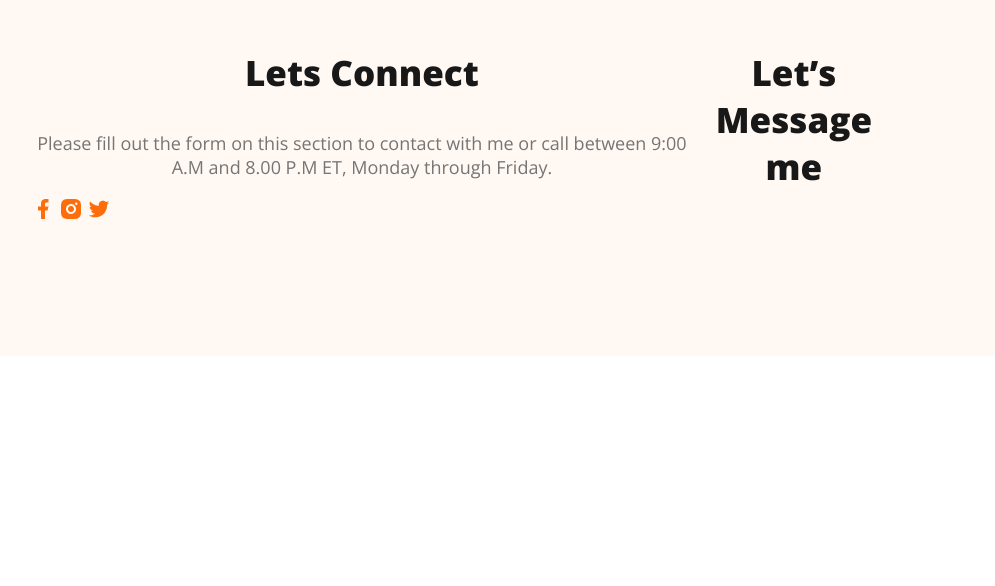
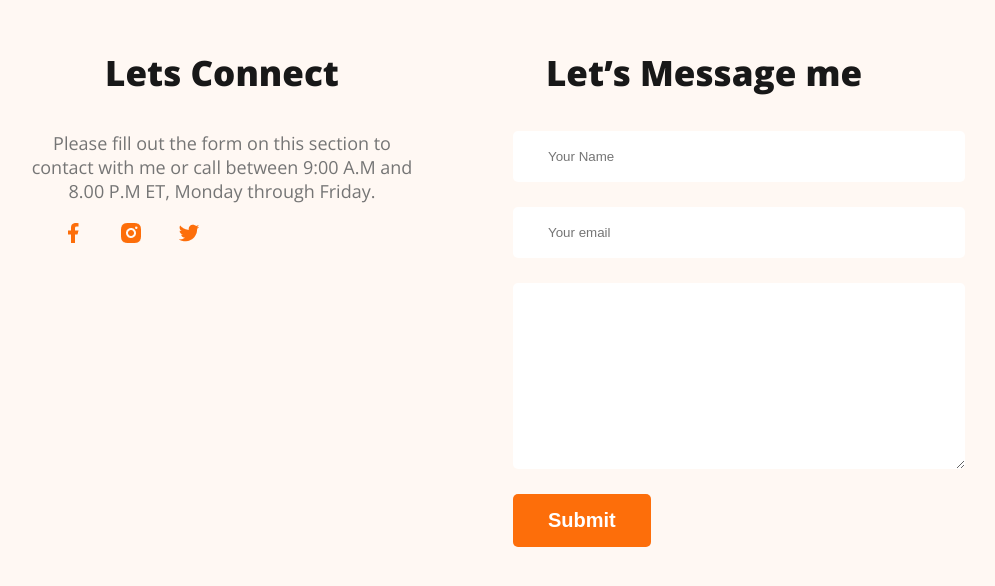
Before and after one commit to MD-SHihAb1/web-devloper-portfolio, a plain HTML site: page index.html in a window 1280 px wide. Shown: the part 3399-3985 px from the top of the page, without its empty margins (177-1172 px from the left). Before the commit the page ends 3763 px from the top, so only its background shows below. Drawn offline with nearby package versions, Linux system fonts and the light colour scheme.

Commit message:
complite portfolio

```diff
--- a/index.html
+++ b/index.html
@@ -173,6 +173,13 @@
         </div>
         <div class="footer-colum">
             <h3 class="section-title">Let’s Message me</h3>
+            <form class="contact" action="">
+                <input type="text" placeholder="Your Name">
+                <input type="email" placeholder="Your email">
+                <textarea name="" placeholder="Message" id="" cols="30" rows="10">
+                </textarea>
+                <input class="btn-primary" type="submit" value="Submit">
+            </form>
         </div>
 
     </footer>
--- a/styles/portfolio.css
+++ b/styles/portfolio.css
@@ -169,8 +169,26 @@ main section{
 
 footer{
     display: flex;
+    gap: 100px;
     background-color: #FFF8F3;
     margin-top: 100px;
     padding: 130px 200px;
+}
+.footer-colum{
+    width: 50%;
+}
+
+.social-links a{
+    margin-left: 30px;
+}
+.contact input[type="text"], .contact input[type="email"], textarea{
+    display: block;
+    margin-bottom: 25px;
+    padding: 18px 35px;
+    color: #757575;
+    border-radius: 5px;
+    background: #FFF;
+    border: 0;
+    width: 100%;
 
 }
```
